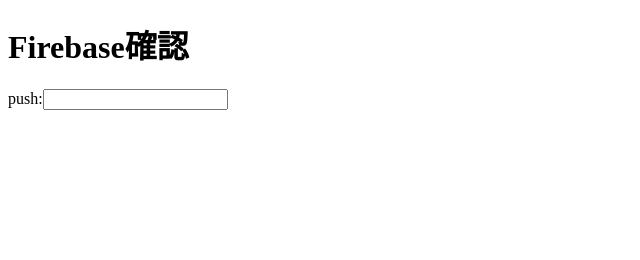
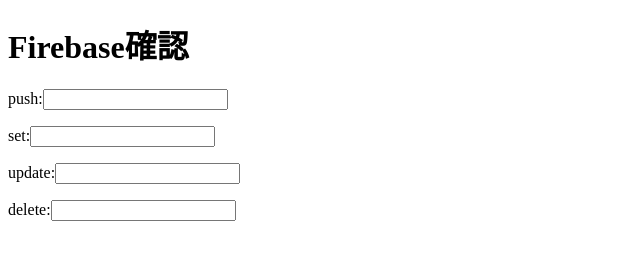
Before and after one commit to himanushi/firebase, a plain HTML site: page public/index.html in a window 1280 px wide. Shown: the whole page, without its empty margins (0-640 px from the left). Drawn offline with Linux system fonts and the light colour scheme.

Commit message:
setとupdateとdeleteを追加

```diff
--- a/public/index.html
+++ b/public/index.html
@@ -16,6 +16,9 @@
     <div id="message">
       <h1>Firebase確認</h1>
       <p>push:<input type="text" id="text_id" onchange="push()"></p>
+      <p>set:<input type="text" id="text_id2" onchange="set()"></p>
+      <p>update:<input type="text" id="text_id3" onchange="update()"></p>
+      <p>delete:<input type="text" id="text_id4" onchange="remove()"></p>
     </div>
 
     <script>
@@ -24,6 +27,19 @@
           username: document.getElementById('text_id').value
         });
       }
+      function set() {
+        firebase.database().ref('users').set({
+          username: document.getElementById('text_id2').value
+        });
+      }
+      function update() {
+        firebase.database().ref('users').update({
+          username: document.getElementById('text_id3').value
+        });
+      }
+      function remove() {
+        firebase.database().ref('users').remove();
+      }
     </script>
   </body>
 </html>
```
